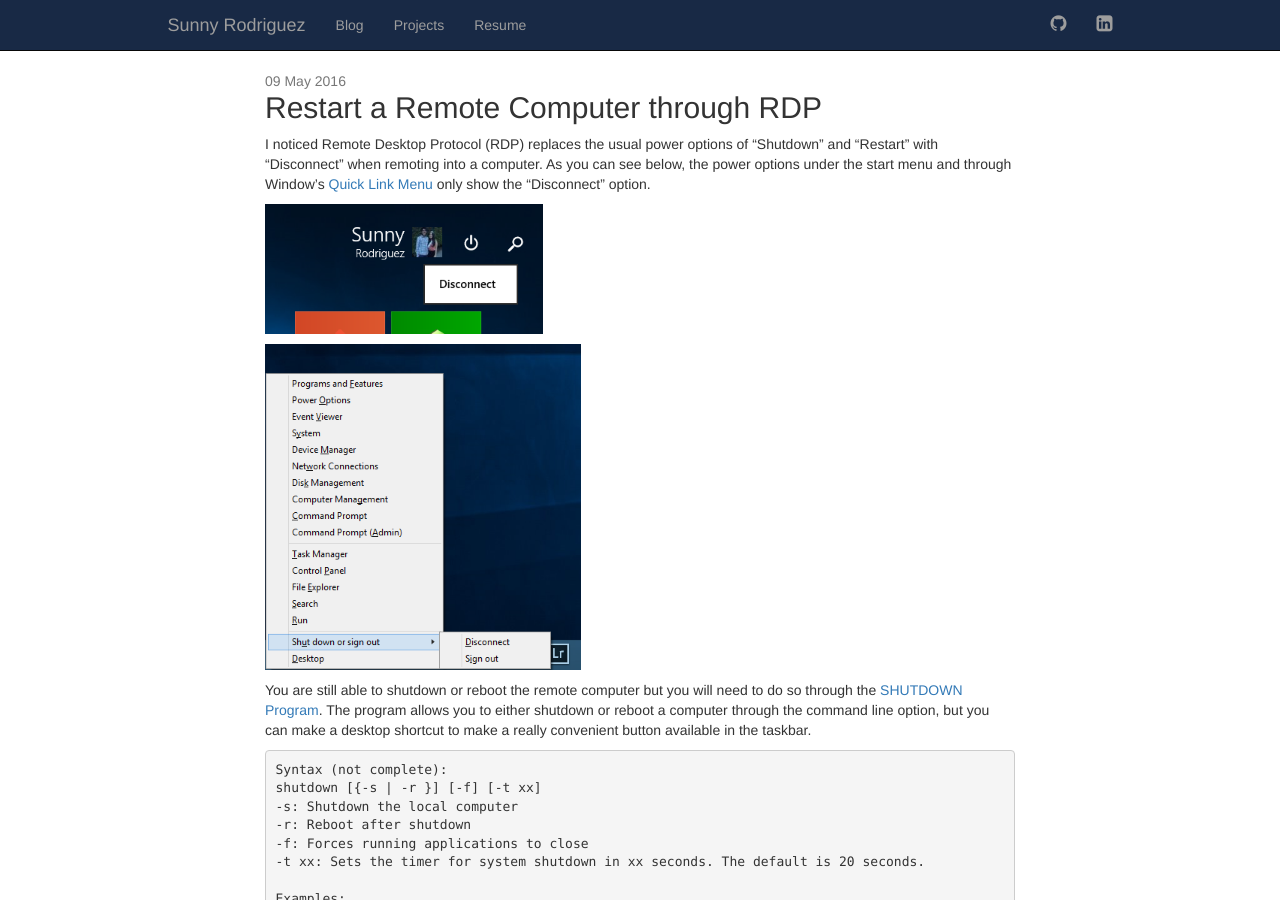
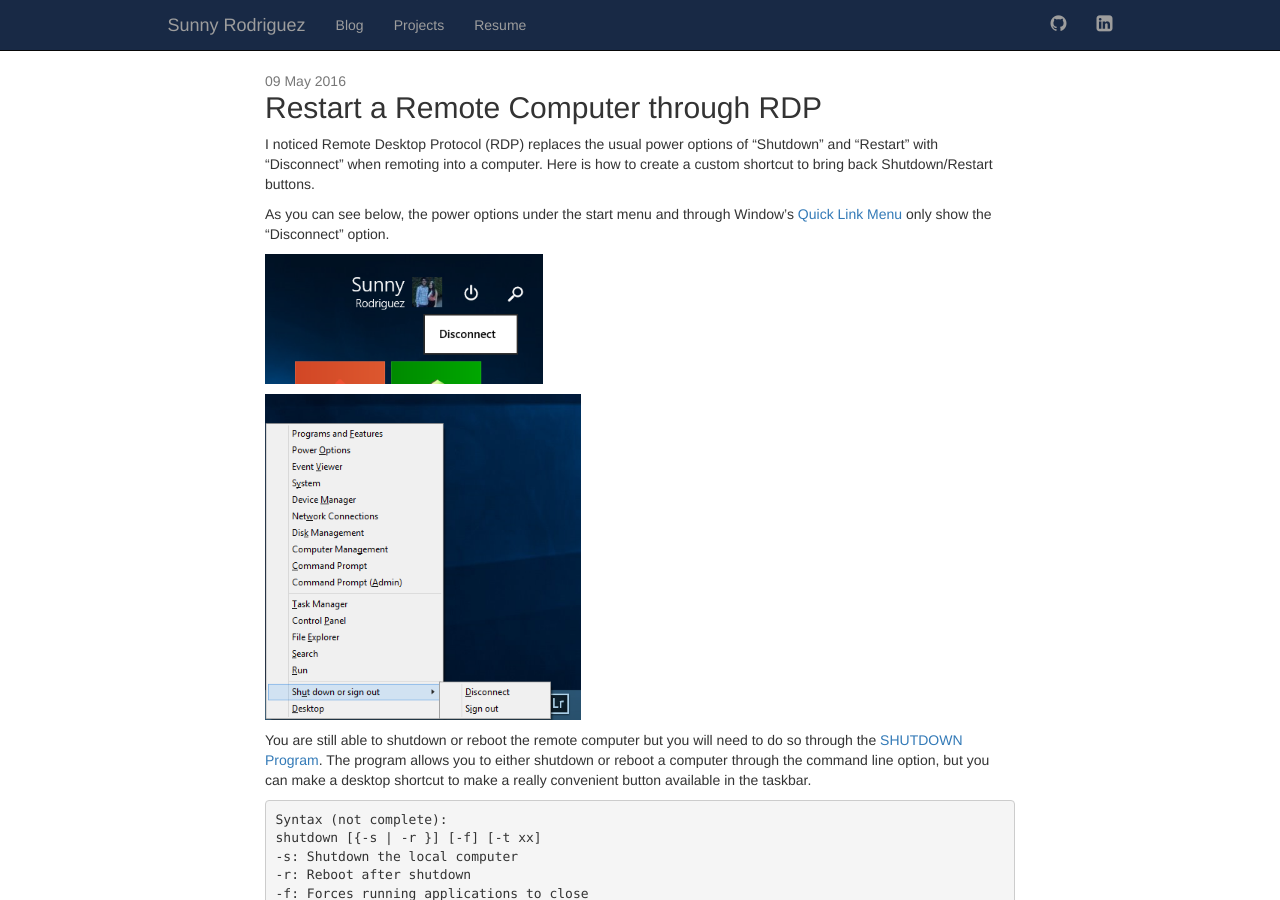
Before and after one commit to splttingatms/splttingatms.github.io, a Jekyll site: the page built from _posts/2016-05-09-restart-remote-computer-through-rdp.markdown, in a window 1280 px wide and 900 px high. Built offline with Jekyll 4.4.1, drawn with Linux system fonts in a browser that asks for light colours; nearby versions of some CDN libraries; comment, search, counter and statistics services are not loaded.

Commit message:
fixed restart post excerpt

```diff
--- a/_posts/2016-05-09-restart-remote-computer-through-rdp.markdown
+++ b/_posts/2016-05-09-restart-remote-computer-through-rdp.markdown
@@ -2,7 +2,9 @@
 title: Restart a Remote Computer through RDP
 layout: post
 ---
-I noticed Remote Desktop Protocol (RDP) replaces the usual power options of "Shutdown" and "Restart" with "Disconnect" when remoting into a computer. As you can see below, the power options under the start menu and through Window's [Quick Link Menu](http://windows.microsoft.com/en-us/windows-10/keyboard-shortcuts) only show the "Disconnect" option.
+I noticed Remote Desktop Protocol (RDP) replaces the usual power options of "Shutdown" and "Restart" with "Disconnect" when remoting into a computer. Here is how to create a custom shortcut to bring back Shutdown/Restart buttons.
+
+As you can see below, the power options under the start menu and through Window's [Quick Link Menu](http://windows.microsoft.com/en-us/windows-10/keyboard-shortcuts) only show the "Disconnect" option.
 
 ![Start Menu Power Option](/assets/restart-remote-computer-through-rdp/startmenupoweroptions.png){: .img-responsive}
 
```
